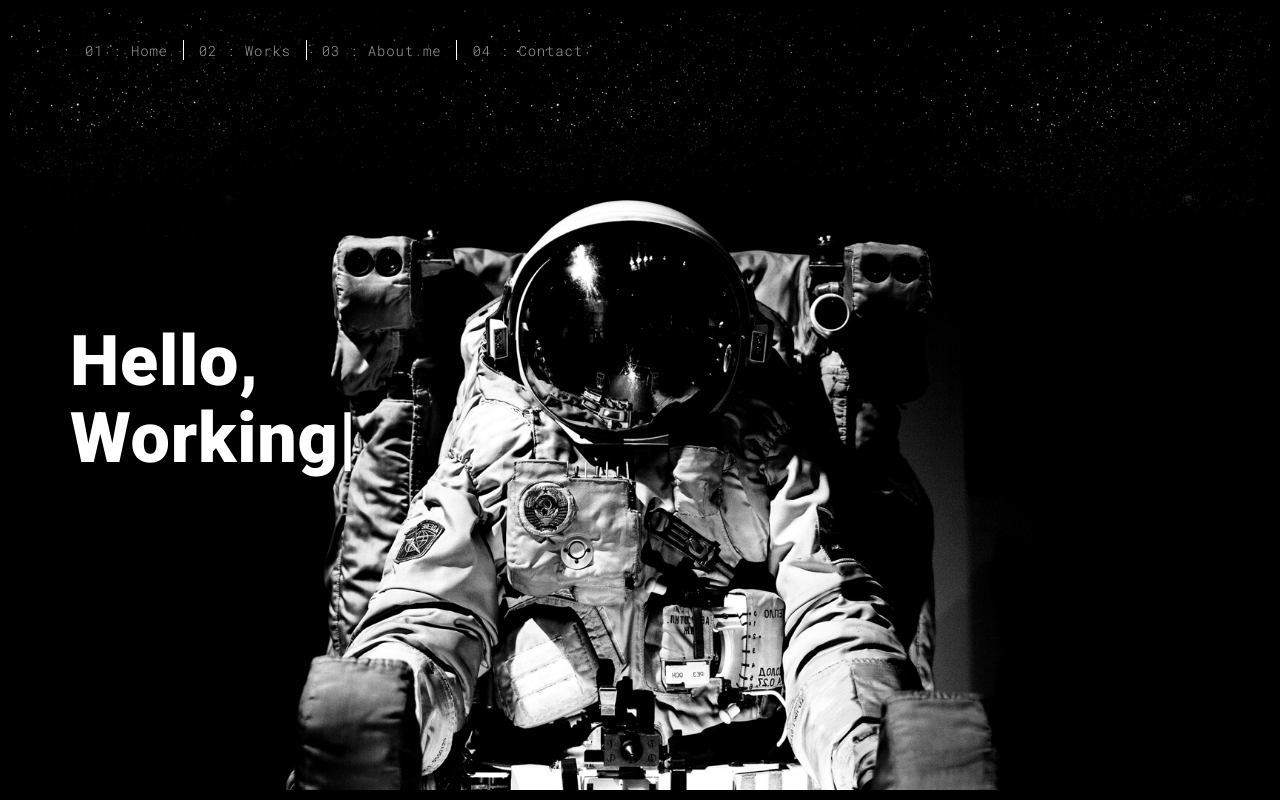
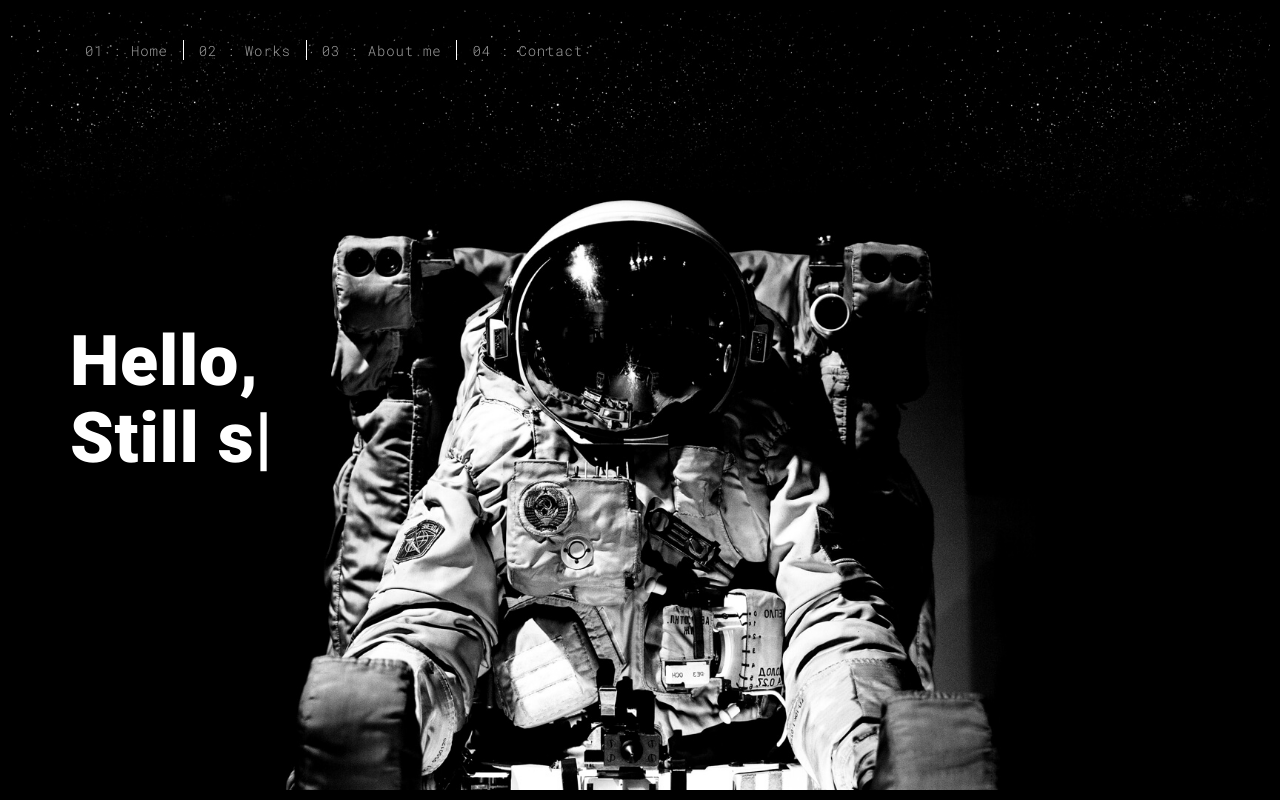
Before and after one commit to CindyLaiiii/background-generator, a Python web app: template templates/index.html in a window 1280 px wide. Run offline with Jinja, Linux system fonts and the light colour scheme; the template is opened without the code that fills it, so the values that code supplies are empty.

Commit message:
change text

```diff
--- a/templates/index.html
+++ b/templates/index.html
@@ -58,7 +58,7 @@
                 <span id="typed-strings">
                   <span>I'm Cindy Lai</span>
                   <span>Python Expert</span>
-                  <span>Working as an Instructor</span>
+                  <span>Still student</span>
                 </span>
                 <span id="typed"></span>
               </h1>
```
Also changed, not shown: 1 other file.
